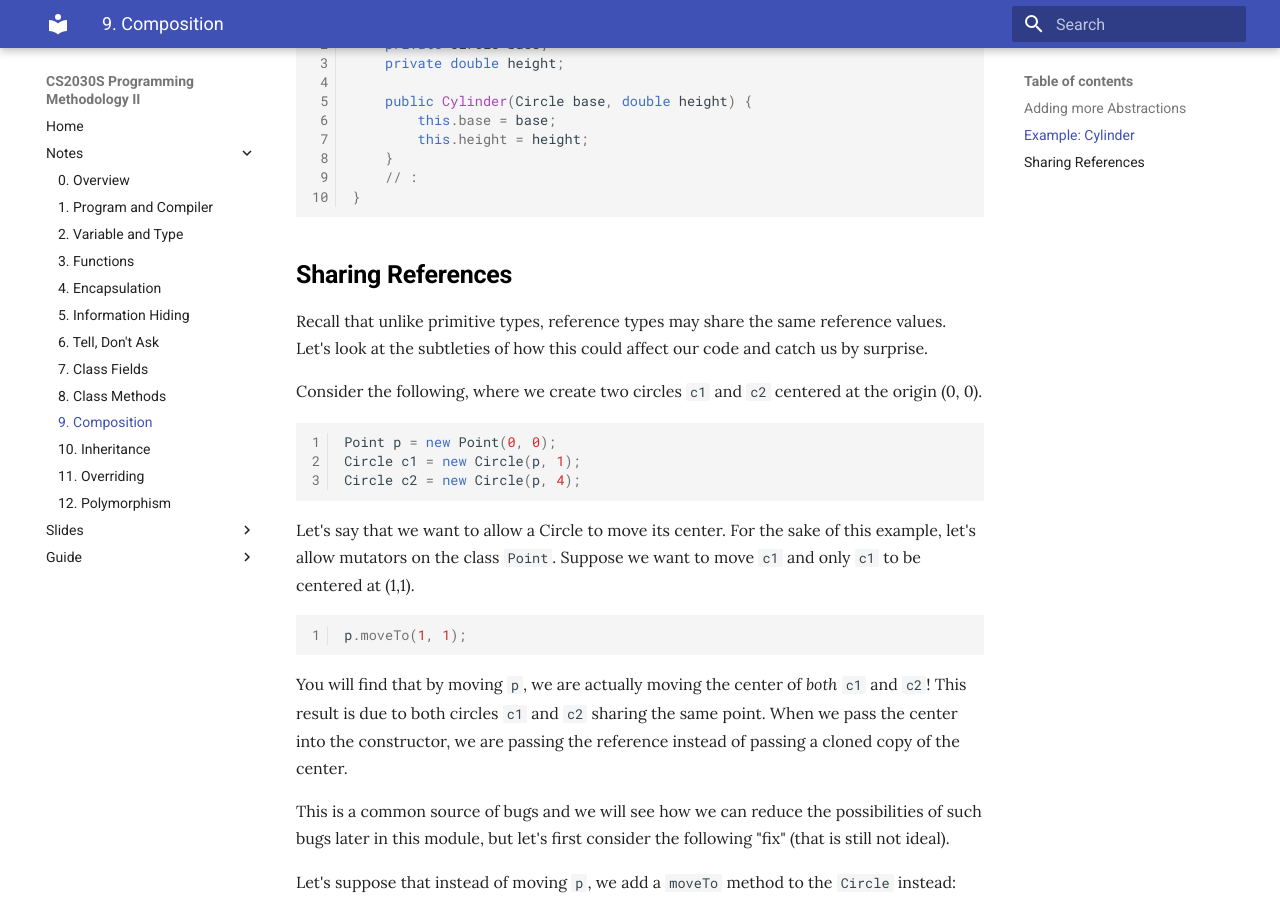
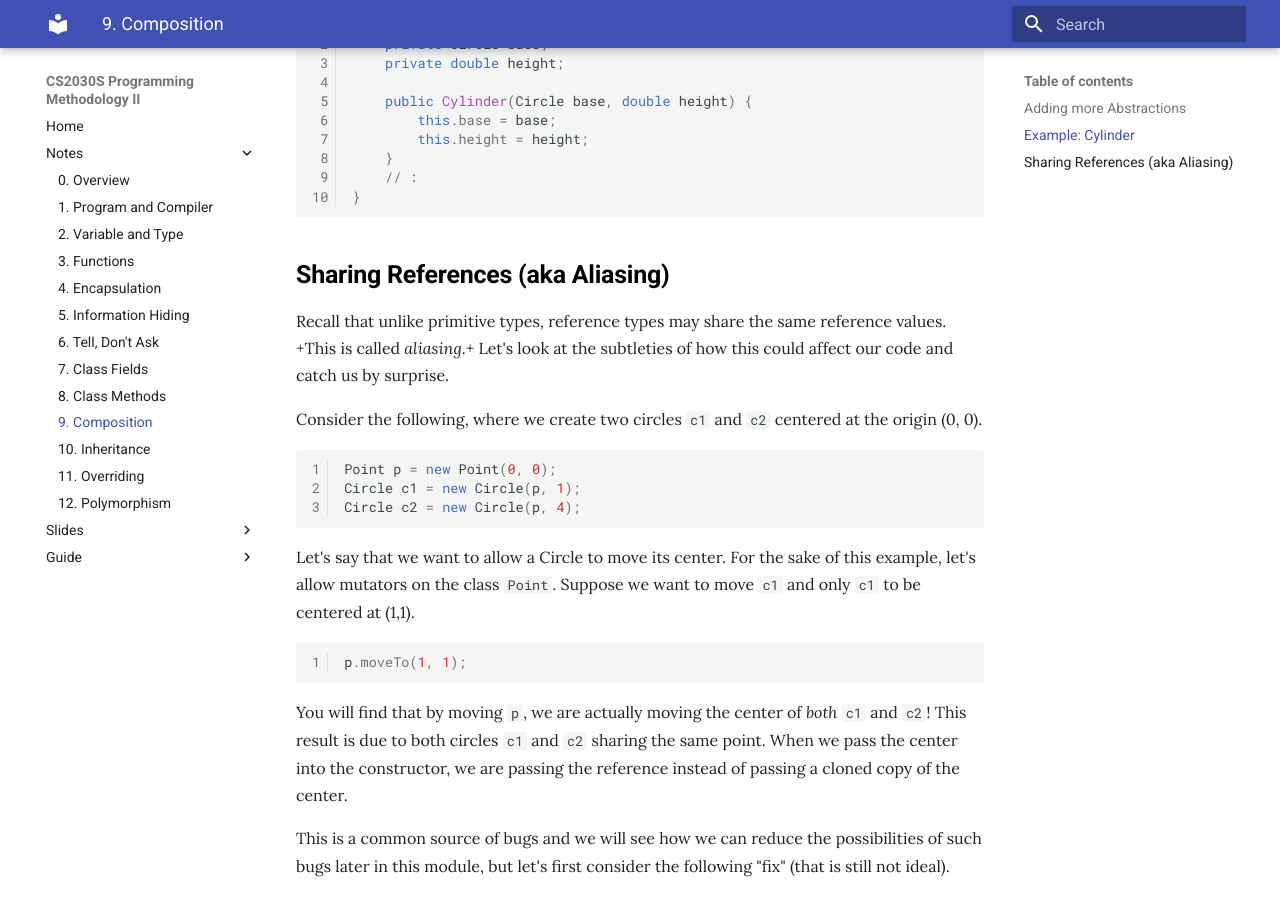
Before and after one commit to nus-cs2030s/2021-s2, an MkDocs documentation site: the page built from docs/09-composition.md, in a window 1280 px wide and 900 px high, scrolled down 1975 px. Built offline with MkDocs 1.6.1 and Material for MkDocs 9.7.7, drawn with Linux system fonts in a browser that asks for light colours.

Commit message:
Introduce Aliasing

````diff
--- a/docs/09-composition.md
+++ b/docs/09-composition.md
@@ -74,9 +74,9 @@ class Cylinder {
 ```
 
 
-## Sharing References
+## Sharing References (aka Aliasing)
 
-Recall that unlike primitive types, reference types may share the same reference values.  Let's look at the subtleties of how this could affect our code and catch us by surprise.
+Recall that unlike primitive types, reference types may share the same reference values.  +This is called _aliasing_.+  Let's look at the subtleties of how this could affect our code and catch us by surprise.
 
 Consider the following, where we create two circles `c1` and `c2` centered at the origin (0, 0).
 ```Java
````
